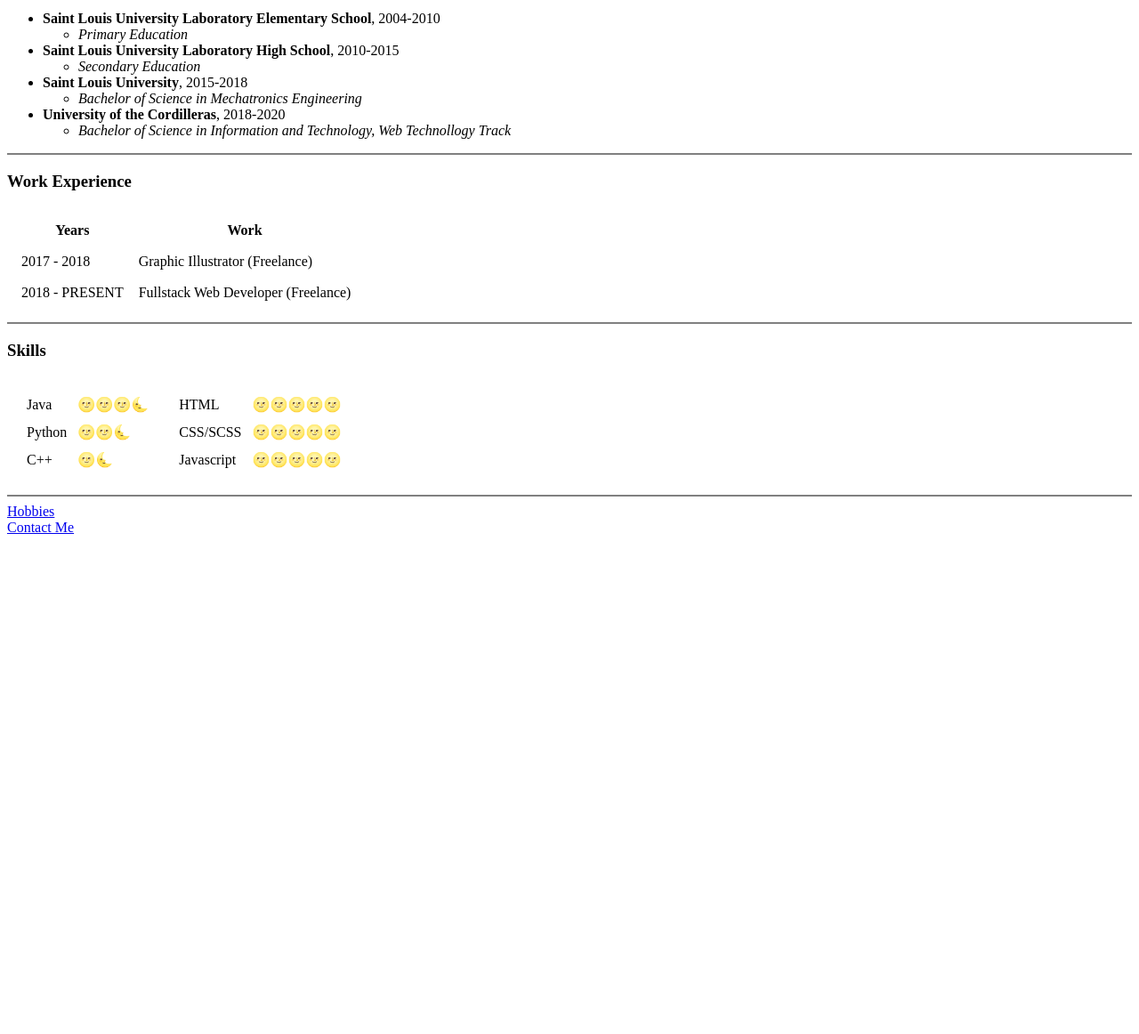
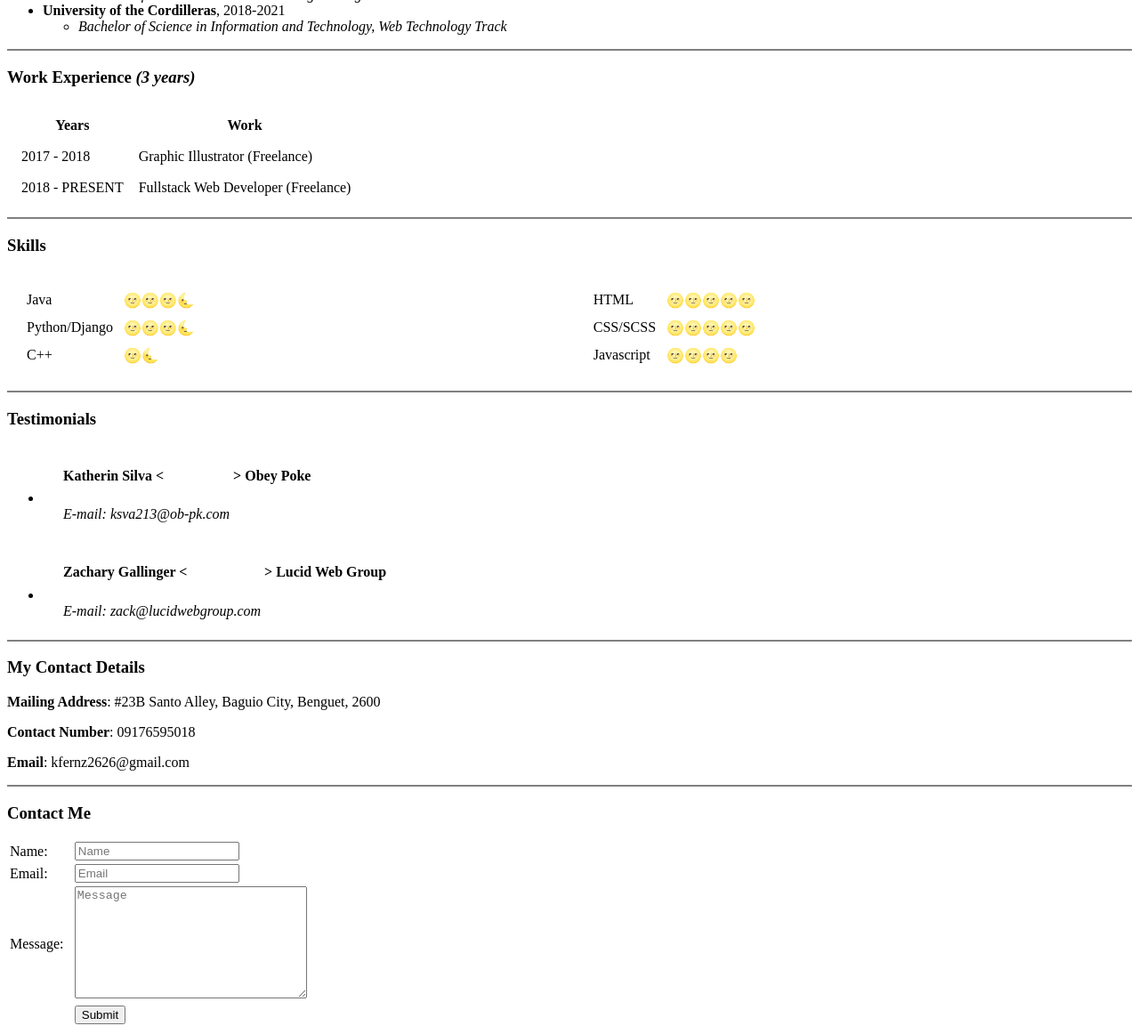
Before and after one commit to krisFernz26/cv, a plain HTML site: page index.html in a window 1280 px wide. Shown: the part 450-1612 px from the top of the page at 89% size. Before the commit the page ends 1060 px from the top, so only its background shows below. Drawn offline with Linux system fonts and the light colour scheme.

Commit message:
Upload index

```diff
--- a/index.html
+++ b/index.html
@@ -2,41 +2,45 @@
 <html lang="en">
 
 <head>
-  <meta charset="UTF-8">
-  <meta name="viewport" content="width=device-width, initial-scale=1.0">
-  <meta name="description" content="This is Kyle's Personal Site done during lesson 14 on
-  'The Complete 2019 Web Development Bootcamp' by Angela. 08/16/19">
-  <meta http-equiv="X-UA-Compatible" content="ie=edge">
-  <title>Kyle's Personal Site</title>
+  <meta charset="UTF-8" />
+  <meta name="description" content="This is Kyle's CV Site for CIT14 3:00 - 7:10 WSat" />
+  <title>Fernandez, Kristoffer Kyle || CV</title>
 </head>
 
 <body>
-
-  <table>
+  <table style="margin:auto">
     <tr>
-      <td><img src="kyle.png" alt="kyle profile picture" width="300px"></td>
+      <td>
+        <img
+          src="https://cdna.artstation.com/p/users/avatars/000/995/292/large/923aadde05e75e425803b3418a3b2ca4.jpg?1543823387"
+          alt="kyle profile picture" width="210px" style="margin: 50px;" />
+      </td>
       <td>
         <h1>Kristoffer Kyle Fernandez</h1>
-        <p><em>An <a href="https://en.wikipedia.org/wiki/Information_technology">Information Technology</a> Student.</em></p>
-        <p>Kyle Fernandez is and <a href="https://en.wikipedia.org/wiki/Information_technology">Information Technology</a> student majoring in the <a href="https://study.com/academy/lesson/what-is-web-technology-definition-trends.html">Web
-            Technology</a>
-          field at the <a href="http://www.uc-bcf.edu.ph/">University of the Cordilleras</a>.
-          His notable projects are but not limited to: <strong><em><a href="https://youtu.be/QRq6p9s8NVg">Breadth First Search</a></em></strong>, <strong><em><a href="https://youtu.be/iaBEKo5sM7w">Depth First Search</a></em></strong>, <strong><em><a
-                href="https://www.youtube.com/watch?v=P3YID7liBug">Binary Search Tree</a></em></strong> and <strong><em><a href="https://youtu.be/YKt1kquKScY">AVL Tree</a></em></strong> displays with inputs. All done in <strong><a
-              href="https://go.java/index.html?intcmp=gojava-banner-java-com">Java</a></strong> and can be replicated in Python easily.</p>
-        <p>Kyle Fernandez is a <strong><em><a href="https://www.w3schools.com/whatis/whatis_fullstack.asp">Fullstack</a> Web Developer</em></strong>.</p>
+        <p>
+          Kyle Fernandez is an <em>Information Technology</em>
+          student, majoring in the <em>Web Technology</em>
+          track in the University of the Cordilleras.
+        </p>
+        <p>Kyle is currently <strong>accepting</strong> jobs.</p>
       </td>
     </tr>
   </table>
 
-  <hr size="2" noshade>
+  <hr size="2" noshade />
   <h3>Education</h3>
   <ul>
-    <li><strong>Saint Louis University Laboratory Elementary School</strong>, 2004-2010</li>
+    <li>
+      <strong>Saint Louis University Laboratory Elementary School</strong>,
+      2004-2010
+    </li>
     <ul>
       <li><em>Primary Education</em></li>
     </ul>
-    <li><strong>Saint Louis University Laboratory High School</strong>, 2010-2015</li>
+    <li>
+      <strong>Saint Louis University Laboratory High School</strong>,
+      2010-2015
+    </li>
     <ul>
       <li><em>Secondary Education</em></li>
     </ul>
@@ -44,14 +48,17 @@
     <ul>
       <li><em>Bachelor of Science in Mechatronics Engineering</em></li>
     </ul>
-    <li><strong>University of the Cordilleras</strong>, 2018-2020</li>
+    <li><strong>University of the Cordilleras</strong>, 2018-2021</li>
     <ul>
-      <li><em>Bachelor of Science in Information and Technology, Web Technollogy Track</em></li>
+      <li>
+        <em>Bachelor of Science in Information and Technology, Web Technology
+          Track</em>
+      </li>
     </ul>
   </ul>
 
-  <hr size="2" noshade>
-  <h3>Work Experience</h3>
+  <hr size="2" noshade />
+  <h3>Work Experience <em>(3 years)</em></h3>
   <table cellspacing="15">
     <thead>
       <tr>
@@ -69,19 +76,19 @@
     </tr>
   </table>
 
-  <hr size='2' noshade>
+  <hr size="2" noshade />
   <h3>Skills</h3>
-  <table cellspacing='10'>
+  <table cellspacing="10" width="100%">
     <tr>
       <td>
-        <table cellspacing='10'>
+        <table cellspacing="10">
           <tr>
             <td>Java</td>
             <td>🌝🌝🌝🌜</td>
           </tr>
           <tr>
-            <td>Python</td>
-            <td>🌝🌝🌜</td>
+            <td>Python/Django</td>
+            <td>🌝🌝🌝🌜</td>
           </tr>
           <tr>
             <td>C++</td>
@@ -90,7 +97,7 @@
         </table>
       </td>
       <td>
-        <table cellspacing='10'>
+        <table cellspacing="10">
           <tr>
             <td>HTML</td>
             <td>🌝🌝🌝🌝🌝</td>
@@ -101,17 +108,79 @@
           </tr>
           <tr>
             <td>Javascript</td>
-            <td>🌝🌝🌝🌝🌝</td>
+            <td>🌝🌝🌝🌝</td>
           </tr>
         </table>
       </td>
     </tr>
   </table>
 
-  <hr size="2" noshade>
-  <a href="hobbies.html">Hobbies</a>
-  <br>
-  <a href="contact.html">Contact Me</a>
+  <hr size="2" noshade />
+  <h3>Testimonials</h3>
+  <ul>
+    <li>
+      <table style="margin: 20px;">
+        <tr>
+          <td>
+            <h4>Katherin Silva <</h4> </td> <td>
+                <h4>> Obey Poke</h4>
+          </td>
+        </tr>
+
+        <tr>
+          <td><i>E-mail: ksva213@ob-pk.com</i></td>
+        </tr>
+      </table>
+    </li>
+    <li>
+      <table style="margin: 20px;">
+        <tr>
+          <td>
+            <h4>Zachary Gallinger <</h4> </td> <td>
+                <h4>> Lucid Web Group</h4>
+          </td>
+        </tr>
+
+        <tr>
+          <td><i>E-mail: zack@lucidwebgroup.com</i></td>
+        </tr>
+      </table>
+    </li>
+  </ul>
+
+  <hr size="2" noshade />
+  <h3>My Contact Details</h3>
+  <p><strong>Mailing Address</strong>: #23B Santo Alley, Baguio City, Benguet, 2600</p>
+  <p><strong>Contact Number</strong>: 09176595018</p>
+  <p><strong>Email</strong>: kfernz2626@gmail.com</p>
+  <hr size="2" noshade />
+  <h3>Contact Me</h3>
+  <form>
+    <table width="30%">
+      <tr>
+        <td><label>Name:</label></td>
+        <td><input type="text" name="senderName" placeholder="Name" /></td>
+      </tr>
+      <tr>
+        <td><label>Email:</label></td>
+        <td><input type="email" name="senderEmail" placeholder="Email" /></td>
+      </tr>
+      <tr>
+        <td><label>Message:</label></td>
+        <td>
+          <textarea placeholder="Message" name="senderMessage" rows="8" cols="30"></textarea>
+        </td>
+      </tr>
+      <tr>
+        <td></td>
+        <td>
+          <input type="submit" name="" value="Submit" />
+        </td>
+
+        <td></td>
+      </tr>
+    </table>
+  </form>
 </body>
 
 </html>
```
Also changed, not shown: contact.html (deleted, +0 -42 lines), hobbies.html (deleted, +0 -21 lines), kyle.png (deleted), 1 other file.
